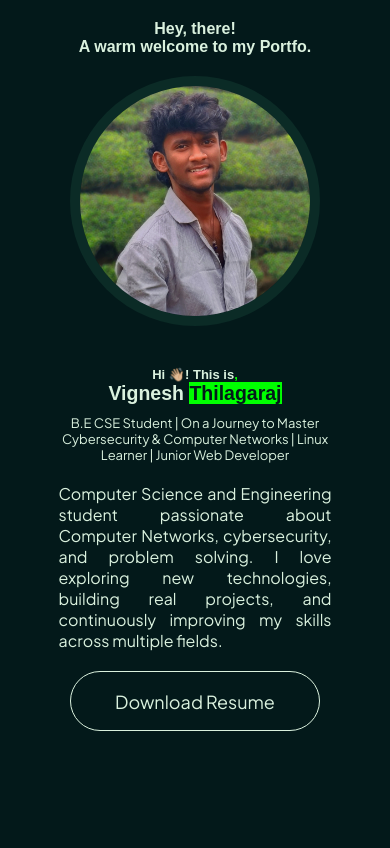
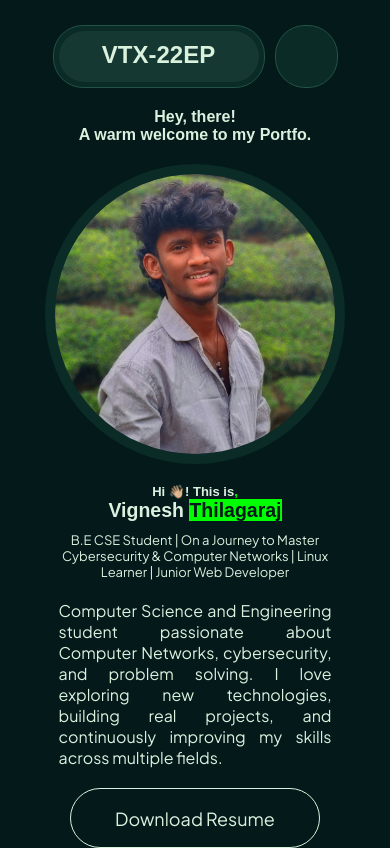
Before and after one commit to vtx-22ep/vtx-portfo, a React (Vite) app: page / in a window 390 px wide. Built offline with nearby package versions, Linux system fonts and the light colour scheme; a web font is replaced by a local one.

Commit message:
The home page for the dark theme developed successfully!

```diff
--- a/src/components/Home/Home.css
+++ b/src/components/Home/Home.css
@@ -88,6 +88,8 @@
     .row{
         flex-direction: column;
         text-align: center;
+        justify-content: flex-start;
+        min-height: auto;
     }
 
     .col1{
@@ -120,8 +122,8 @@
     }
 
     .col2 img{
-        width: 250px;
-        height: 250px;
+        width: 300px;
+        height: 300px;
         margin: 20px 0;
     }
 }
--- a/src/components/Navbar/Navbar.css
+++ b/src/components/Navbar/Navbar.css
@@ -72,7 +72,15 @@ nav{
 }
 
 @media (max-width: 768px){
-    nav{
+    .nav-bar{
+        gap: 0;
+    }
+
+    .nav-logo{
+        width: 200px;
+    }
+
+    .nav-links ul{
         display: none;
     }
 }
```
